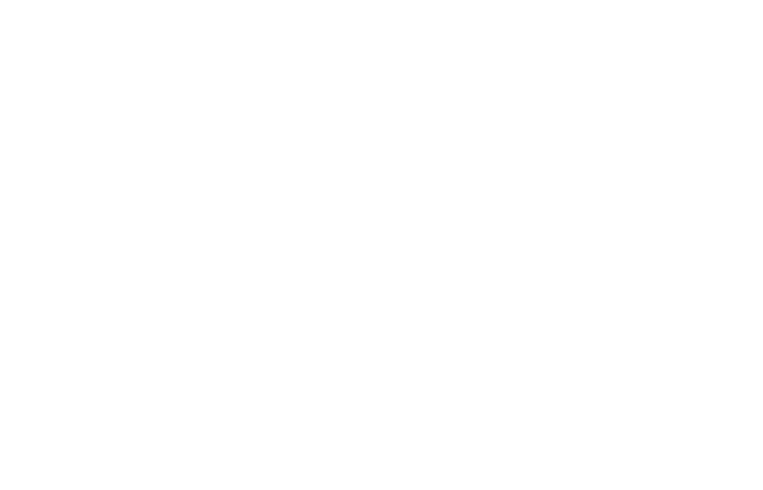
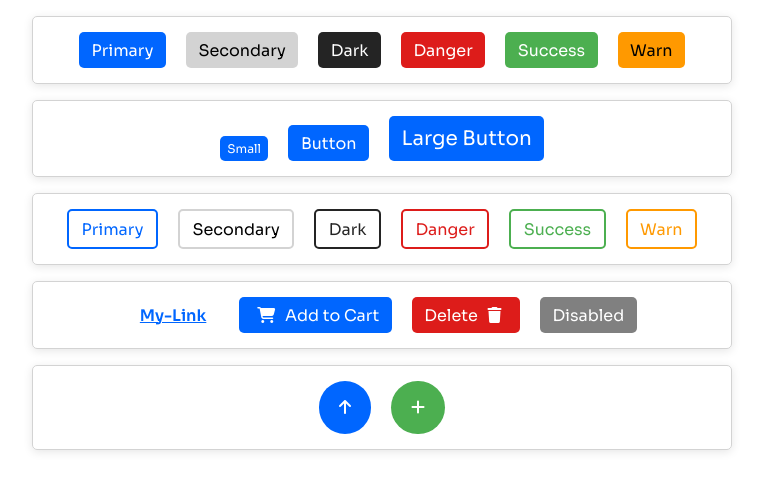
Before and after one commit to AnkurChunekar/VelocityUI, a plain HTML site: page components/button/button.html in a window 1280 px wide. Shown: the whole page, without its empty margins (258-1021 px from the left). Drawn offline with Linux system fonts and the light colour scheme.

Commit message:
feat: button component added reset variables changed

```diff
--- a/components/button/button.css
+++ b/components/button/button.css
@@ -1,2 +1,192 @@
 @import url(/cssReset/reset.css);
 @import url(/cssUtilities/utilities.css);
+
+:root {
+  --primary-btn-hover: #0057d9;
+  --secondary-btn-lightgray: lightgray;
+  --secondary-btn-hover: #a9a9a9;
+  --danger-btn-hover: #bc1816;
+  --success-btn-hover: #419544;
+  --warn-btn-hover: #d98200;
+  --dark-btn-hover: #454545;
+  --floating-btn-padding: 1.6rem 2rem;
+  --normal-gray: gray;
+}
+
+/* || Component container start */
+
+.component-container {
+  display: flex;
+  justify-content: center;
+  align-items: flex-end;
+  flex-wrap: wrap;
+  padding: 1rem;
+}
+
+/* || Component container ends */
+
+/* || Button styling starts */
+
+.btn {
+  background-color: var(--velocity-blue);
+  border-radius: 5px;
+  color: var(--plain-white);
+  font-size: var(--font-size-h4);
+  margin: 0.5rem 1rem;
+  padding: 0.75rem 1.25rem;
+}
+
+/* || Button styling ends */
+
+/* || Button Solid starts */
+
+.btn.btn-secondary {
+  color: var(--plain-black);
+  background-color: var(--secondary-btn-lightgray);
+}
+.btn.btn-secondary:hover {
+  background-color: var(--secondary-btn-hover);
+}
+
+.btn.btn-primary:hover {
+  background-color: var(--primary-btn-hover);
+}
+
+.btn.btn-dark {
+  background-color: var(--velocity-black);
+}
+.btn.btn-dark:hover {
+  background-color: var(--dark-btn-hover);
+}
+
+.btn.btn-danger {
+  background-color: var(--velocity-red);
+}
+.btn.btn-danger:hover {
+  background-color: var(--danger-btn-hover);
+}
+
+.btn.btn-success {
+  background-color: var(--velocity-green);
+}
+.btn.btn.btn-success:hover {
+  background-color: var(--success-btn-hover);
+}
+
+.btn.btn-warn {
+  color: var(--plain-black);
+  background-color: var(--velocity-orange);
+}
+.btn.btn.btn-warn:hover {
+  background-color: var(--warn-btn-hover);
+}
+
+/* || Button Solid ends */
+
+/* || Button outline starts */
+
+.btn.btn-outline {
+  color: var(--velocity-blue);
+  background-color: transparent;
+  border: solid 2px var(--velocity-blue);
+}
+.btn.btn-primary.btn.btn-outline:hover {
+  color: var(--plain-white);
+}
+
+.btn.btn-secondary.btn.btn-outline {
+  color: var(--plain-black);
+  border: solid 2px var(--secondary-btn-lightgray);
+}
+.btn.btn-secondary.btn.btn-outline:hover {
+  color: var(--plain-white);
+}
+
+.btn.btn-dark.btn.btn-outline {
+  color: var(--velocity-black);
+  border: solid 2px var(--velocity-black);
+}
+.btn.btn-dark.btn.btn-outline:hover {
+  color: var(--plain-white);
+}
+
+.btn.btn-danger.btn.btn-outline {
+  color: var(--velocity-red);
+  border: solid 2px var(--velocity-red);
+}
+.btn.btn-danger.btn.btn-outline:hover {
+  color: var(--plain-white);
+}
+
+.btn.btn-success.btn.btn-outline {
+  color: var(--velocity-green);
+  border: solid 2px var(--velocity-green);
+}
+.btn.btn-success.btn.btn-outline:hover {
+  color: var(--plain-white);
+}
+
+.btn.btn-warn.btn.btn-outline {
+  color: var(--velocity-orange);
+  border: solid 2px var(--velocity-orange);
+}
+.btn.btn-warn.btn.btn-outline:hover {
+  color: var(--plain-white);
+}
+
+/* || Button outline ends */
+
+/* || Button sizes starts */
+
+.btn.btn-s {
+  padding: 0.5rem 0.75rem;
+  font-size: var(--font-size-h5);
+}
+.btn.btn-lg {
+  font-size: 2rem;
+  padding: 1rem 1.25rem;
+}
+
+/* || Button sizes ends */
+
+/* || Link, Icon Button start */
+
+.btn.btn-link {
+    background-color: inherit;
+    color: var(--velocity-blue);
+    font-size: var(--font-size-h4);
+    font-weight: 600;
+    border-radius: none;
+    text-decoration: underline 0.5px;
+  }
+  .btn.btn-link:hover {
+    color: var(--velocity-blue);
+    text-decoration: underline 3px;
+  }
+
+.btn.btn-w-icon .icon {
+    margin: 0 0.6rem;
+}
+
+/* || Link, Icon Button end */
+
+/* || Button floating starts */
+
+.btn.btn-floating {
+  padding: var(--floating-btn-padding);
+  border-radius: var(--full-round-border-radius);
+}
+
+/* || Button floating ends */
+
+/* || Button disabled start */
+
+.btn.disabled {
+  background-color: var(--normal-gray);
+  cursor: not-allowed;
+}
+.btn.disabled:hover {
+background-color: var(--normal-gray);
+}
+
+/* || Button disabled end */
--- a/components/button/button.html
+++ b/components/button/button.html
@@ -1,9 +1,9 @@
 <!DOCTYPE html>
 <html lang="en">
   <head>
-    <meta charset="UTF-8">
-    <meta http-equiv="X-UA-Compatible" content="IE=edge">
-    <meta name="viewport" content="width=device-width, initial-scale=1.0">
+    <meta charset="UTF-8" />
+    <meta http-equiv="X-UA-Compatible" content="IE=edge" />
+    <meta name="viewport" content="width=device-width, initial-scale=1.0" />
     <title>Velocity UI Buttons</title>
 
     <script
@@ -14,6 +14,63 @@
     <link rel="stylesheet" href="button.css" />
   </head>
   <body>
+    <!-- Solid Button Starts -->
 
+    <div class="btn-container component-container">
+      <button class="btn btn-primary">Primary</button>
+      <button class="btn btn-secondary">Secondary</button>
+      <button class="btn btn-dark">Dark</button>
+      <button class="btn btn-danger">Danger</button>
+      <button class="btn btn-success">Success</button>
+      <button class="btn btn-warn">Warn</button>
+    </div>
+
+    <!-- Solid Button Ends -->
+
+    <!-- Button Sizes Starts -->
+
+    <div class="button-container component-container">
+      <button class="btn btn-primary btn-s">Small</button>
+      <button class="btn btn-primary btn-md">Button</button>
+      <button class="btn btn-primary btn-lg">Large Button</button>
+    </div>
+
+    <!-- Button Sizes Ends -->
+
+    <!-- Button Types start -->
+    <div class="button-container component-container">
+      <button class="btn btn-primary btn-outline">Primary</button>
+      <button class="btn btn-secondary btn-outline">Secondary</button>
+      <button class="btn btn-dark btn-outline">Dark</button>
+      <button class="btn btn-danger btn-outline">Danger</button>
+      <button class="btn btn-success btn-outline">Success</button>
+      <button class="btn btn-warn btn-outline">Warn</button>
+    </div>
+    <!-- Button Types end -->
+
+    <!-- Link and Icon Button start -->
+
+    <div class="button-container component-container">
+      <button class="btn btn-link">My-Link</button>
+
+      <button class="btn btn-w-icon btn-primary">
+        <i class="fas fa-shopping-cart icon"></i> <span> Add to Cart </span>
+      </button>
+      <button class="btn btn-w-icon btn-danger">
+        <span> Delete </span> <i class="fas fa-trash icon"></i>
+      </button>
+      <button class="btn btn-primary disabled">Disabled</button>
+    </div>
+
+    <!-- Links and icon Button end -->
+
+    <!-- Floating Icon Button starts -->
+
+    <div class="button-container component-container">
+      <button class="btn btn-primary btn-floating"><i class="fas fa-arrow-up"></i></button>
+      <button class="btn btn-success btn-floating"><i class="fas fa-plus"></i></button>
+    </div>
+
+    <!-- Floating Icon Button ends -->
   </body>
 </html>
--- a/cssReset/reset.css
+++ b/cssReset/reset.css
@@ -9,15 +9,6 @@
 * {
   margin: 0;
   padding: 0;
-}
-
-/* || Remove built-in form typography styles */
-
-input,
-button,
-textarea,
-select {
-  font: inherit;
 }
 
 /* || font size to % */
@@ -32,13 +23,27 @@ html {
   --font-size-h2: 3.2rem;
   --font-size-h3: 2.4rem;
   --font-size-h4: 1.6rem;
-  --font-size-h5: 0.8rem;
+  --font-size-h5: 1.2rem;
+  --font-size-h6: 0.8rem;
 
   /* Border Radius */
   --small-border-radius: 5px;
   --medium-border-radius: 10px;
   --large-border-radius: 15px;
   --full-round-border-radius: 999px;
+
+  /* Colour Palatte */
+  --velocity-blue: #0066ff;
+  --velocity-black: #242424;
+  --velocity-gray: #9a9a9a;
+  --velocity-orange: #FF9900;
+  --velocity-light-blue: #a5b3db;
+  --velocity-red: #dd1c1a;
+  --velocity-green: #4caf50;
+  --velocity-pink: #d1345b;
+  --lynx-white: #f7f7f7;
+  --plain-white: white;
+  --plain-black: black;
 }
 
 body {
@@ -71,3 +76,24 @@ h5,
 .p5 {
   font-size: var(--font-size-h5);
 }
+h6,
+.h6,
+.p6 {
+  font-size: var(--font-size-h5);
+}
+
+
+/* || Remove built-in form typography styles */
+
+input,
+button,
+textarea,
+select {
+  font: inherit;
+}
+
+/* Button styles */
+button {
+  border: none;
+  cursor: pointer;
+}
```
Lines whose indentation alone changed are shown as unchanged.
